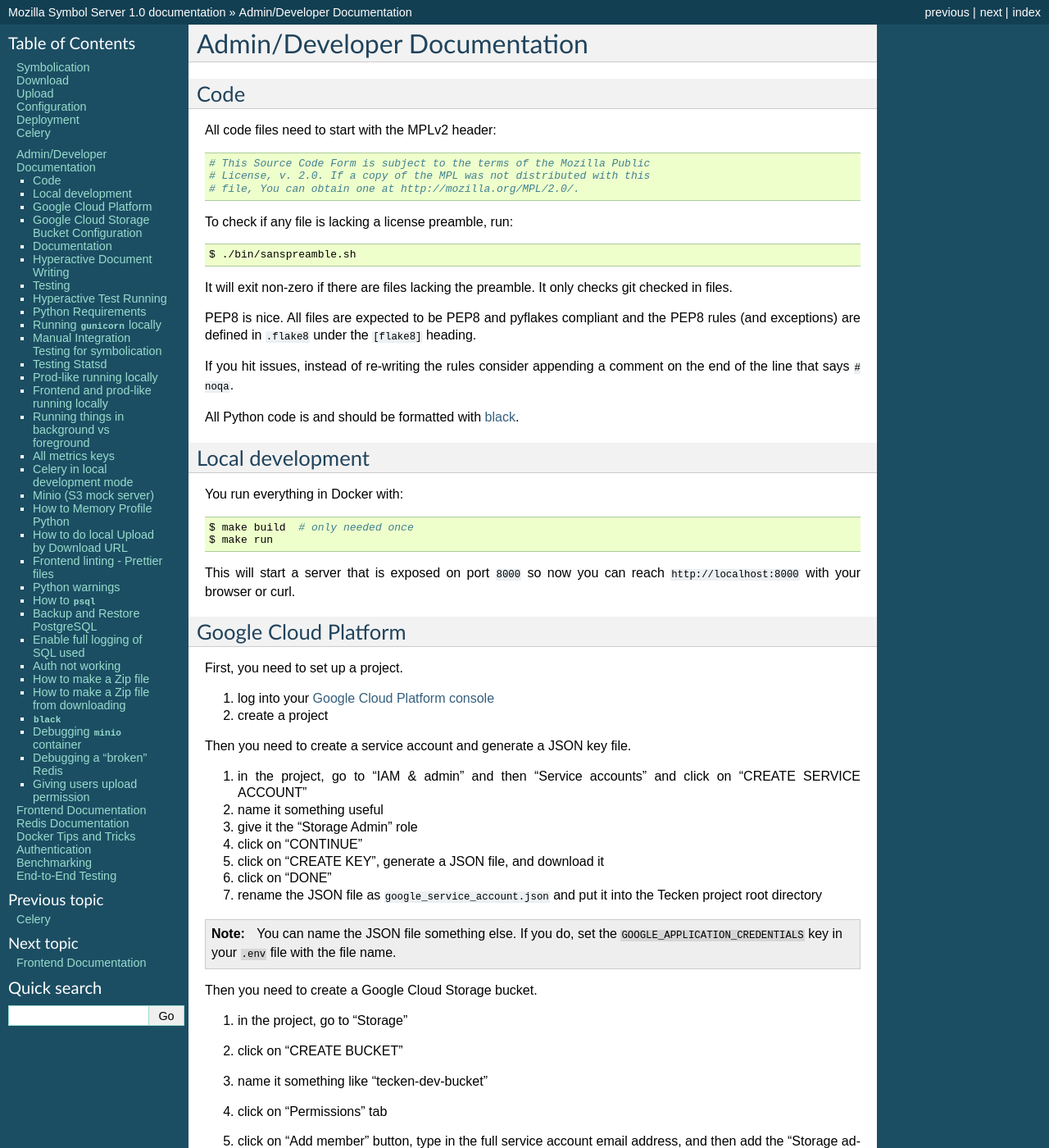
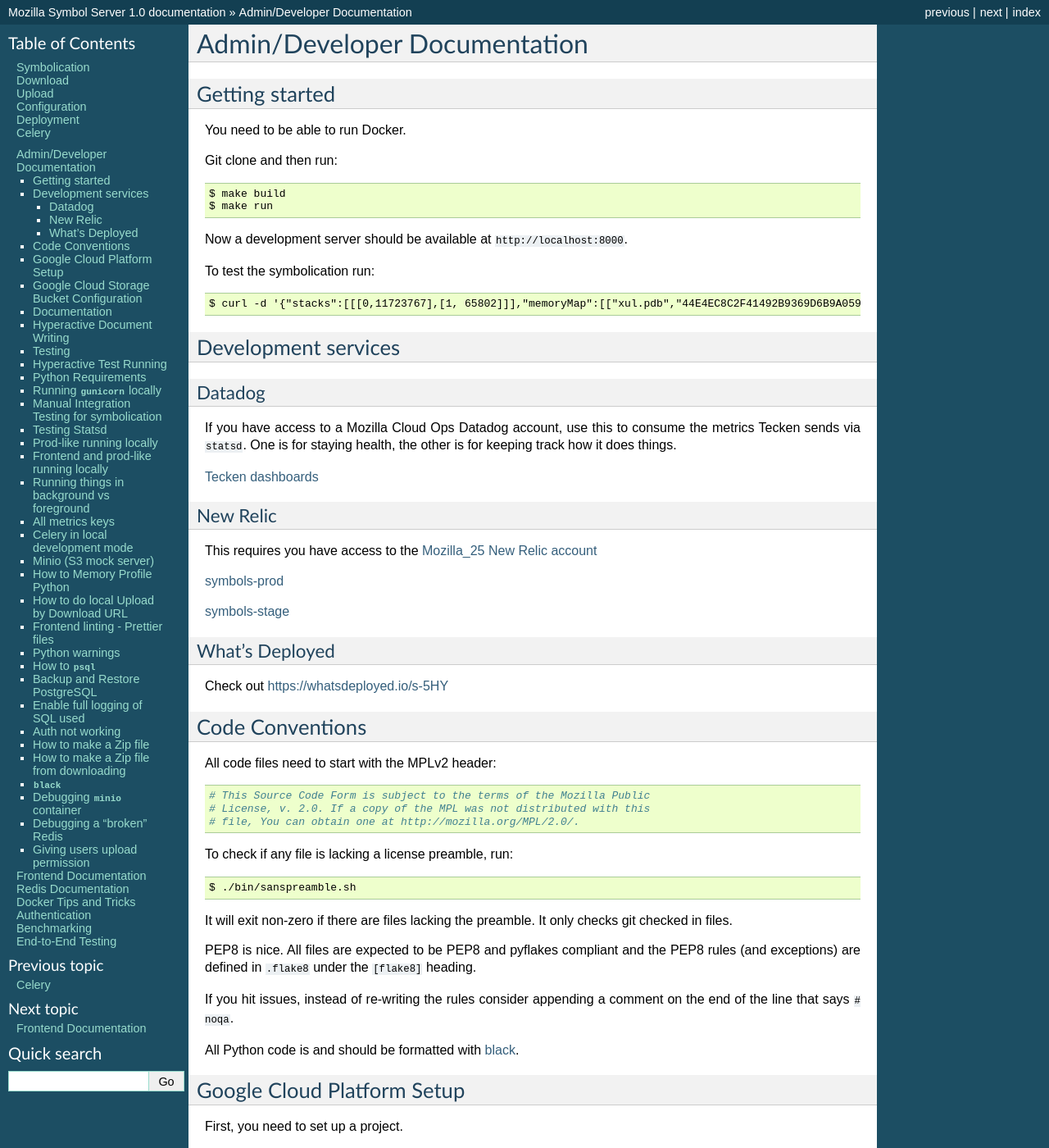
Before and after one commit to mozilla-services/tecken, a Sphinx documentation site: the page built from docs/dev.rst, in a window 1280 px wide and 1400 px high. Shown: the whole window at 82% size. Built offline with Sphinx 7.4.7, drawn with Linux system fonts in a browser that asks for light colours.

```diff
--- a/docs/dev.rst
+++ b/docs/dev.rst
@@ -2,8 +2,52 @@
 Admin/Developer Documentation
 =============================
 
-Code
-====
+Getting started
+===============
+
+You need to be able to run Docker.
+
+Git clone and then run::
+
+   $ make build
+   $ make run
+
+Now a development server should be available at
+``http://localhost:8000``.
+
+To test the symbolication run::
+
+   $ curl -d '{"stacks":[[[0,11723767],[1, 65802]]],"memoryMap":[["xul.pdb","44E4EC8C2F41492B9369D6B9A059577C2"],["wntdll.pdb","D74F79EB1F8D4A45ABCD2F476CCABACC2"]],"version":4}' http://localhost:8000/symbolicate/v5
+
+Development services
+====================
+
+Datadog
+-------
+
+If you have access to a Mozilla Cloud Ops Datadog account, use this to
+consume the metrics Tecken sends via ``statsd``. One is for staying
+health, the other is for keeping track how it does things.
+
+`Tecken dashboards <https://app.datadoghq.com/dashboard/lists?q=tecken>`_
+
+New Relic
+---------
+
+This requires you have access to the `Mozilla_25 New Relic
+account <https://rpm.newrelic.com/accounts/1402187/applications>`_
+
+`symbols-prod <https://rpm.newrelic.com/accounts/1402187/applications/62681492>`_
+
+`symbols-stage <https://rpm.newrelic.com/accounts/1402187/applications/52227224>`_
+
+What's Deployed
+---------------
+
+Check out https://whatsdeployed.io/s-5HY
+
+Code Conventions
+================
 
 All code files need to start with the MPLv2 header::
 
@@ -29,21 +73,8 @@ appending a comment on the end of the line that says ``# noqa``.
 
 All Python code is and should be formatted with `black <https://github.com/ambv/black>`_.
 
-Local development
-=================
-
-You run everything in Docker with:
-
-.. code-block:: shell
-
-    $ make build  # only needed once
-    $ make run
-
-This will start a server that is exposed on port ``8000`` so now you can
-reach ``http://localhost:8000`` with your browser or curl.
-
-Google Cloud Platform
-=====================
+Google Cloud Platform Setup
+===========================
 
 First, you need to set up a project.
 
```
Also changed, not shown: README.md (deleted, +0 -56 lines), README.rst (added, +38 -0 lines).
